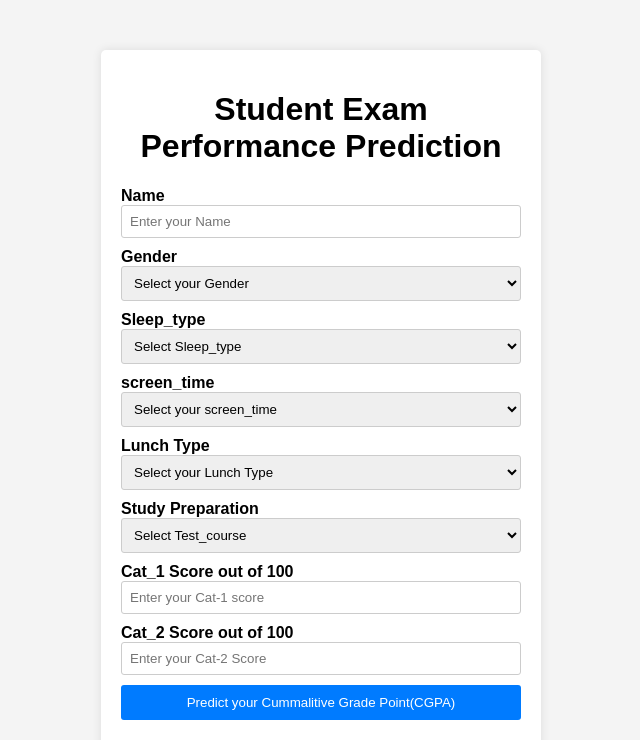
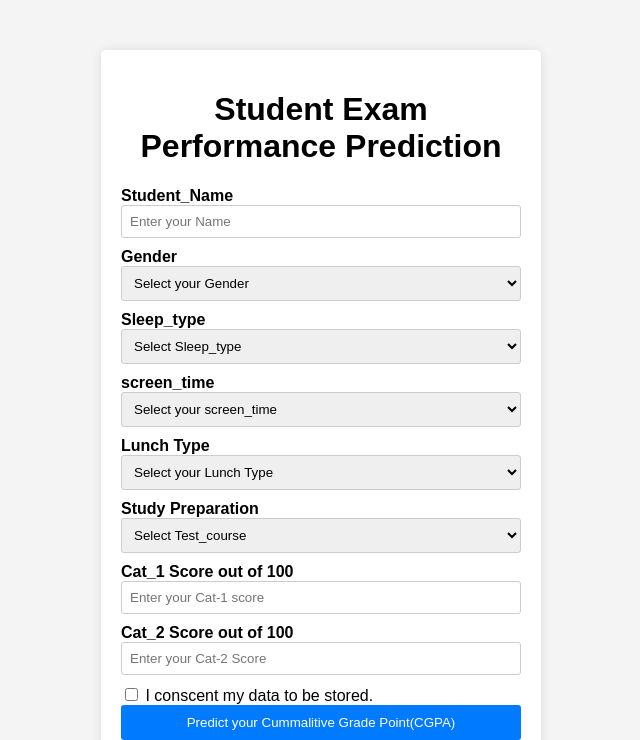
Before and after one commit to Kabirpatil/Student_Performance_Prediction, a Flask app: page /predictdata in a window 1280 px wide. Shown: the top 740 px of the page, without its empty margins (319-959 px from the left). Run offline with Flask 3, Linux system fonts and the light colour scheme.

Commit message:
Data.csv File is added.

```diff
--- a/app.py
+++ b/app.py
@@ -17,6 +17,8 @@ def index():
 
 @app.route('/predictdata',methods=['GET','POST'])
 def predict_datapoint():
+    savingAllowed = True #remove and add as function argument
+
     if request.method == 'GET':
         return render_template('home.html')
     else:
@@ -35,11 +37,18 @@ def predict_datapoint():
         pred_df = data.get_data_as_data_frame()
         print(pred_df)
 
+
         predict_pipeline = PredictPipeline()
 
         results = predict_pipeline.predict(pred_df)
+
+        if savingAllowed:
+            with open("data.csv", "a") as mFile:
+
+                mFile.writelines(f"{data.Student_Name},{data.Gender},{data.Sleep_type},{data.Lunch_type},{data.study_preparation},{data.screen_time},{data.Cat_1},{data.Cat_2},{results[0]} \n")
+
         print("after Prediction")
-        return render_template('home.html',results = results[0::1])
+        return render_template('home.html',results = results[0])
 
 
 if __name__=="__main__":
--- /dev/null
+++ b/data.csv
@@ -0,0 +1 @@
+Student_Name,Gender,Sleep Type,Lunch Type,Study Preparation,Screen Time,CAT-1 Marks,CAT-2 Marks,Predicted CGPA
--- a/src/pipeline/predict_pipeline.py
+++ b/src/pipeline/predict_pipeline.py
@@ -29,6 +29,7 @@ class PredictPipeline:
 
 class CustomData:
     def __init__( self,
+        Student_Name: str,
         Gender: str,
         Sleep_type: str,
         screen_time:str,
@@ -36,6 +37,8 @@ class CustomData:
         study_preparation: str,
         Cat_1: int,
         Cat_2: int):
+
+        self.Student_Name = Student_Name
 
         self.Gender = Gender
 
@@ -54,6 +57,7 @@ class CustomData:
     def get_data_as_data_frame(self):
         try:
             custom_data_input_dict = {
+
                 "Gender": [self.Gender],
                 "Sleep_type": [self.Sleep_type],
                 "screen_time": [self.screen_time],
@@ -61,6 +65,7 @@ class CustomData:
                 "study_preparation": [self.study_preparation],
                 "Cat_1": [self.Cat_1],
                 "Cat_2": [self. Cat_2],
+                "Student_Name" : [self.Student_Name],
             }
 
             return pd.DataFrame(custom_data_input_dict)
--- a/src/pipeline/train_pipeline.py
+++ /dev/null
@@ -1 +0,0 @@
-# Having all the code regarding the training.
--- a/templates/home.html
+++ b/templates/home.html
@@ -60,8 +60,8 @@
        <form action="{{ url_for('predict_datapoint')}}" method="POST">
 
         <div class="mb-3">
-            <label class="form-label">Name</label>
-            <input class="form-control" type="text" name="Name" placeholder="Enter your Name" required>
+            <label class="form-label">Student_Name</label>
+            <input class="form-control" type="text" name="Student_Name" placeholder="Enter your Name" required>
         </div>
         <div class="mb-3">
             <label class="form-label">Gender</label>
@@ -142,6 +142,9 @@
             <input class="form-control" type="number" name="Cat_2"
                 placeholder="Enter your Cat-2 Score" min='0' max='100' />
         </div>
+        <div>
+            <input type="checkbox"> I conscent my data to be stored.
+        </div>
         <div class="mb-3">
             <input class="btn btn-primary" type="submit" value="Predict your Cummalitive Grade Point(CGPA)" required />
         </div>
```
